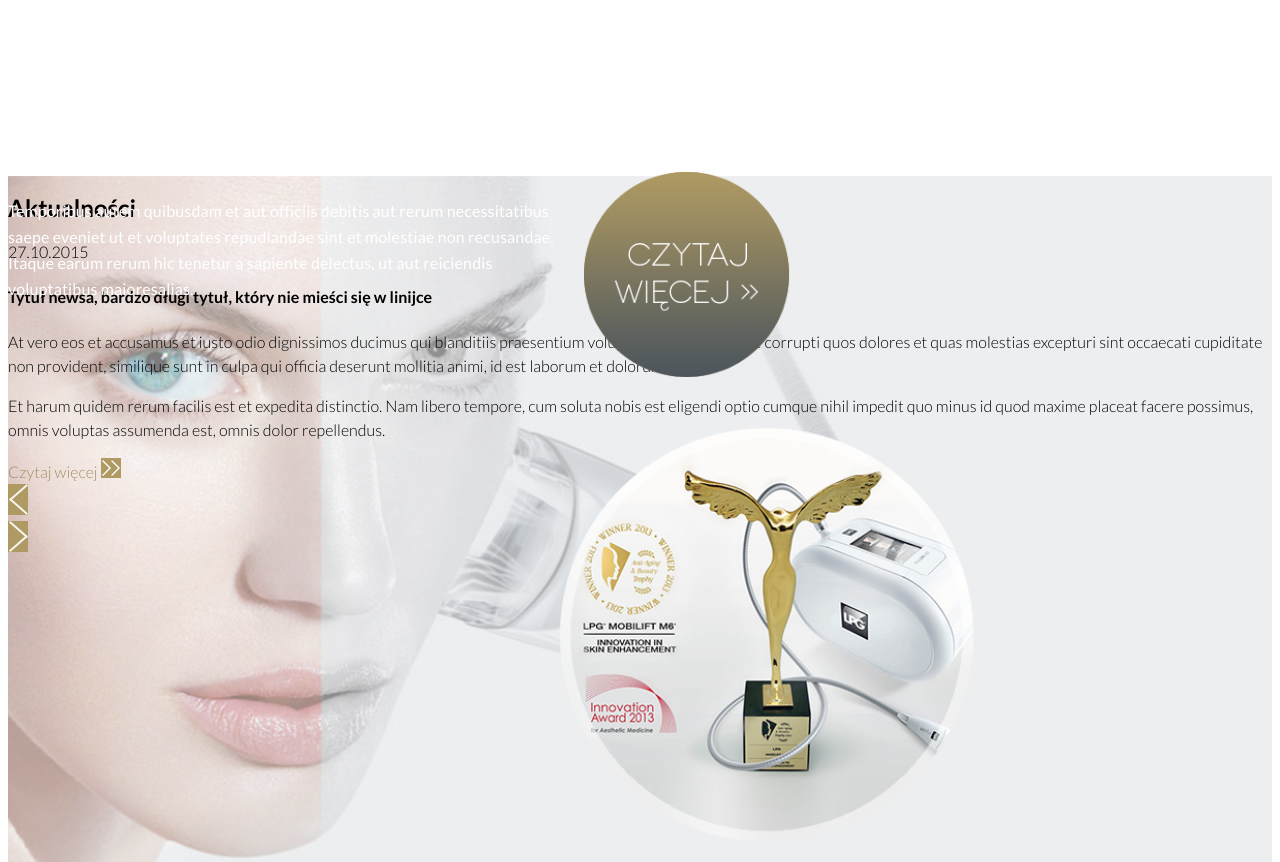
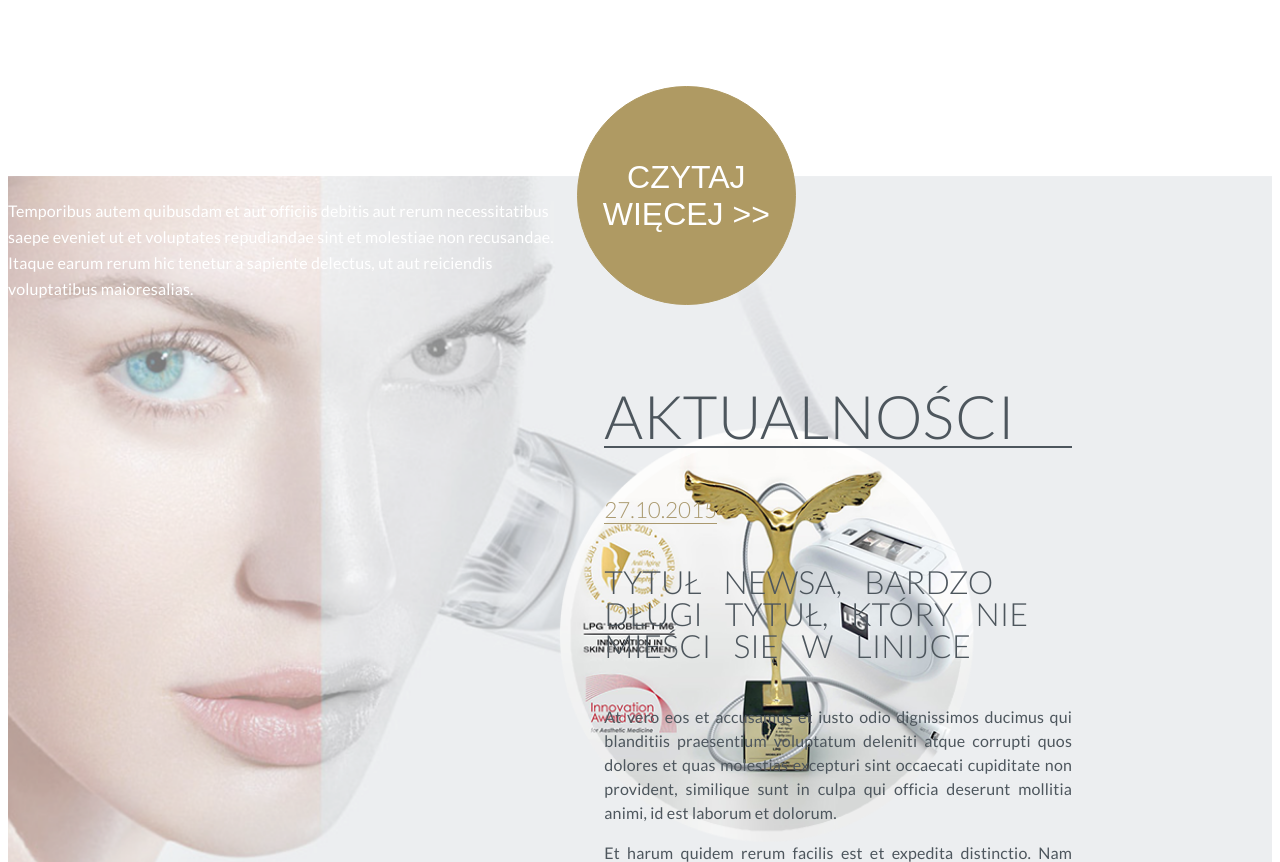
Before and after one commit to olatum/PSD-to-HTML, a website: page index.html in a window 1280 px wide. Shown: the part 1938-2800 px from the top of the page. Drawn offline with Linux system fonts and the light colour scheme; files whose address does not match are found by name.

Commit message:
section 1-4

```diff
--- a/index.html
+++ b/index.html
@@ -13,7 +13,7 @@
 <body>
 
     <header class="page-header">
-        <div class="container">
+        <div class="container container-header">
         <a href="#" class="brand">
             <img src="img/logo.png" alt="Netkata logo">
         </a>
@@ -68,43 +68,33 @@
                 <p>Temporibus autem quibusdam et aut officiis debitis aut rerum necessitatibus saepe eveniet ut et voluptates repudiandae sint et molestiae non recusandae. Itaque earum rerum hic tenetur a sapiente delectus, ut aut reiciendis voluptatibus maioresalias.</p><br>
             </div>
 
-            <button>
-                <a href="#" ><img class="btn" src="img/czytaj-btn.png" alt="Double arrow"></a>
-            </button>
+            <div class="news-section-button first-btn">
+                    <a href="#"><button class="news-section-btn" type="submit" name="submit">Czytaj więcej >></button></a>
+            </div>
+
         </div>
     </section>
 
     <section class="page-section news-section">
         <div class="container">
 
-        <div>
+            <div class="news-section-content">
             <h2>Aktualności</h2>
             <span>27.10.2015</span>
             <h4>Tytuł newsa, bardzo długi tytuł, który nie mieści się w linijce</h4>
             <p>At vero eos et accusamus et iusto odio dignissimos ducimus qui blanditiis praesentium voluptatum deleniti atque corrupti quos dolores et quas molestias excepturi sint occaecati cupiditate non provident, similique sunt in culpa qui officia deserunt mollitia animi, id est laborum et dolorum.</p>
             <p>Et harum quidem rerum facilis est et expedita distinctio. Nam libero tempore, cum soluta nobis est eligendi optio cumque nihil impedit quo minus id quod maxime placeat facere possimus, omnis voluptas assumenda est, omnis dolor repellendus.</p>
-        </div>
-        <div class="button button__read-more button__read-more--news">
-            <a href="#" class="button__content">Czytaj więcej
-                <img src="assets/images/arrow_double.png" alt="Double arrow">
-            </a>
-        </div>
 
-        <div class="button button__scroll button__scroll--previous">
-            <a href="#" class="button__content button__content--prev">
-                <img src="assets/images/arrow_left.png" alt="Left arrow">
-            </a>
-        </div>
-        <div class="button button__scroll button__scroll--next">
-            <a href="#" class="button__content button__content--next">
-                <img src="assets/images/arrow_right.png" alt="Right arrow">
-            </a>
-        </div>
+            <div class="news-section-button">
+                <a href="#"><button class="news-section-btn" type="submit" name="submit">Czytaj więcej >></button></a>
+            </div>
+            </div>
+
+
         </div>
     </section>
 
     <footer class="page-footer">
-
 
         <section class="links">
             <div class="container">
--- a/scss/style.scss
+++ b/scss/style.scss
@@ -26,6 +26,9 @@ img{
   overflow: hidden;
 }
 
+.container-header{
+  max-width: 1800px;
+}
 /*Page Header*/
 .page-header{
   padding:55px 0;
@@ -54,7 +57,7 @@ img{
   position:absolute;
   content:'';
   height:4.3rem;
-  border-left: 1px solid;
+  border-left: 1.1px solid;
   margin-top:-4rem;
   margin-left:.6rem;
   color: #2d3439;
@@ -193,13 +196,11 @@ img{
   letter-spacing: 0.16px;
 }
 
-button{
-  width: 219px;
-  height: 219px;
+.first-btn{
   background-color: transparent;
   border: none;
   position:relative;
-  margin-top:690px;
+  margin-top: 610px;
   margin-right:100px;
 }
 
@@ -210,6 +211,70 @@ button{
   height: 800px;
   width: auto;
   margin-top: -300px;
+}
+
+.news-section .container{
+  display: flex;
+  justify-content: flex-end;
+}
+
+.news-section-content{
+  width: 37%;
+  margin-top: 160px;
+  margin-right: 200px;
+  text-align: justify;
+}
+
+.news-section-content h2{
+  color: #4d565d;
+  font-size: 3.75em;
+  font-weight: 300;
+  text-transform: uppercase;
+  border-bottom: 2px solid;
+  width: 100%;
+  line-height: 1em;
+}
+
+.news-section-content span{
+  color: #a29061;
+  font-size: 1.4em;
+  font-weight: 300;
+  text-transform: uppercase;
+  border-bottom: 1px solid;
+  width: 100%;
+  opacity:0.9;
+}
+
+.news-section-content h4 {
+  color: #4d565d;
+  font-size: 2em;
+  font-weight: 300;
+  text-transform: uppercase;
+  line-height: 1em;
+  letter-spacing: normal;
+  word-spacing: 0.5em;
+  text-align: left;
+}
+
+.news-section-content p{
+  color: #4d565d;
+  font-weight: 400;
+  letter-spacing: 0.16px;
+}
+.news-section-button{
+  display: flex;
+  justify-content: flex-end;
+}
+.news-section-btn{
+  border: 1px solid  #af9a63;
+  border-radius: 50%;
+  background-color: #af9a63;
+  font-size: 2em;
+  color: #ffffff;
+  text-transform: uppercase;
+  text-decoration: none;
+  width: 219px;
+  height: 219px;
 }
 
 /*page footer*/
```
Also changed, not shown: css/style.css, 1 other file.
